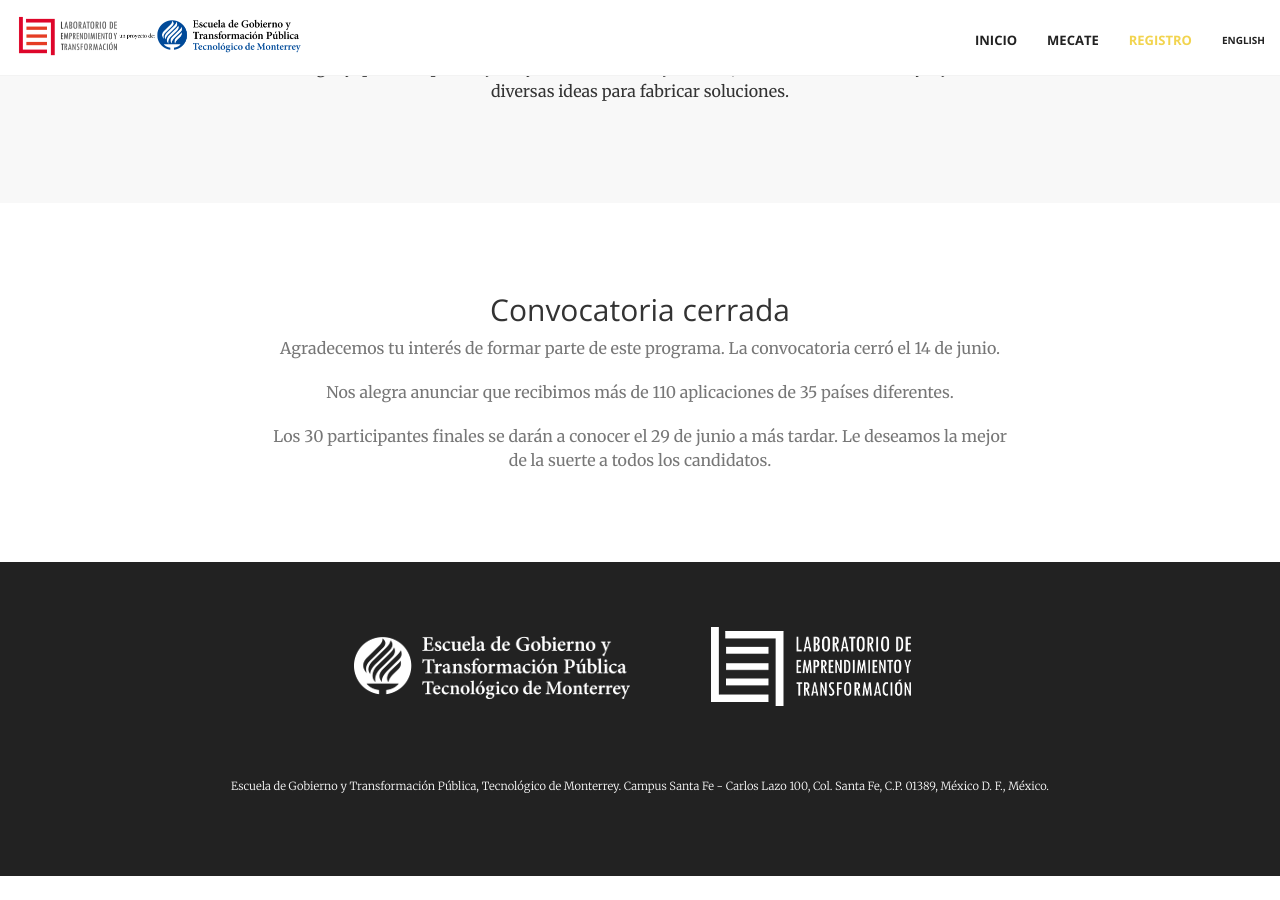
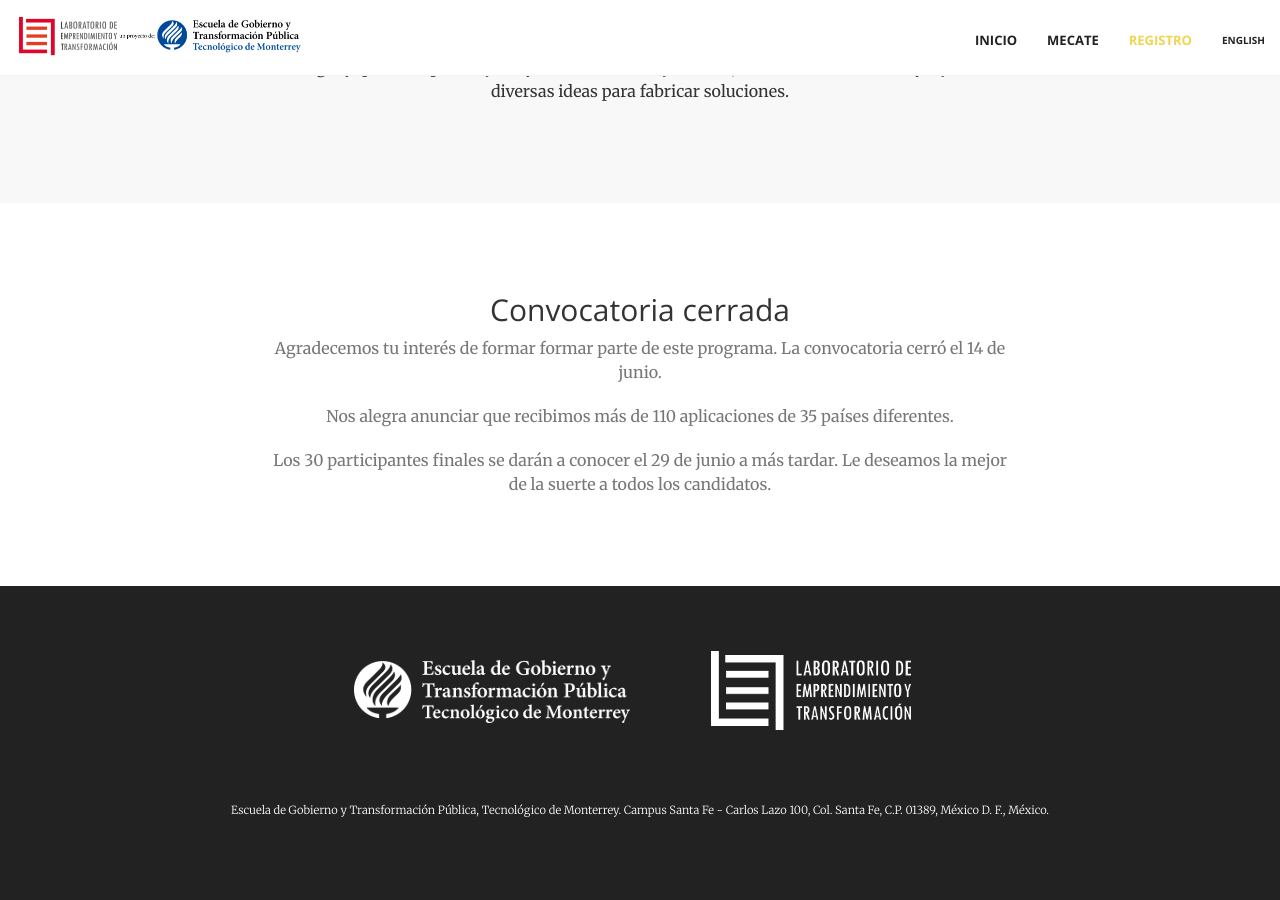
Before and after one commit to civica-digital/let, a Jekyll site: the page built from mecate/index.html, in a window 1280 px wide and 900 px high, scrolled down 1539 px. Built offline with Jekyll 4.4.1, drawn with Linux system fonts in a browser that asks for light colours; before the commit the page ends 2415 px from its top, so only the background shows below that.

```diff
--- a/CNAME
+++ b/CNAME
@@ -1 +1 @@
-let-emprendimientopublico.mx
+let.albertobarradas.me
--- a/_data/es/mecate.yml
+++ b/_data/es/mecate.yml
@@ -39,6 +39,6 @@ origin:
 registry:
   title: Convocatoria cerrada
   content:
-    - "Agradecemos tu interés de formar parte de este programa. La convocatoria cerró el 14 de junio."
+    - "Agradecemos tu interés de formar formar parte de este programa. La convocatoria cerró el 14 de junio."
     - "Nos alegra anunciar que recibimos más de 110 aplicaciones de 35 países diferentes."
     - "Los 30 participantes finales se darán a conocer el 29 de junio a más tardar. Le deseamos la mejor de la suerte a todos los candidatos."
```
